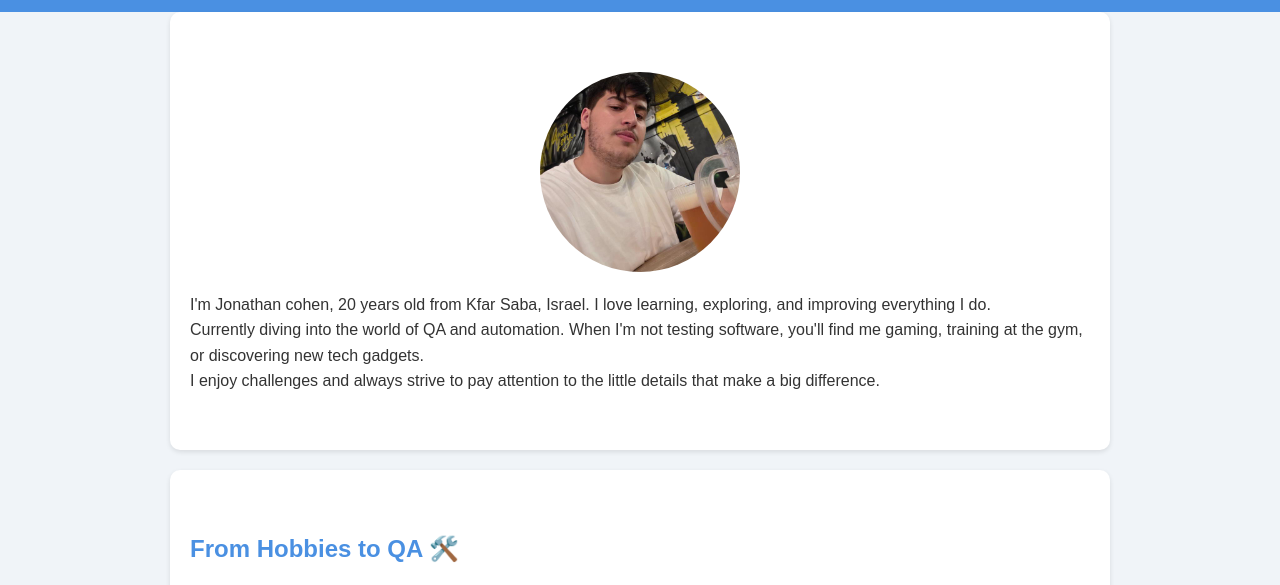
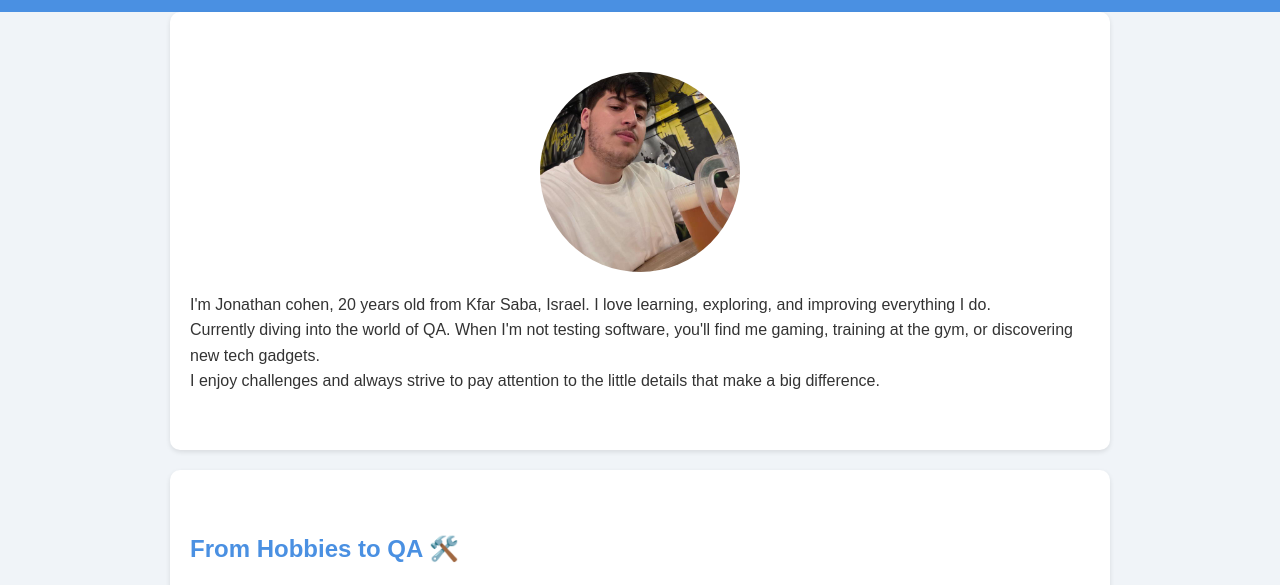
Before and after one commit to yhonatan12/MyPersonalWeb, a plain HTML site: page index.html in a window 1280 px wide. Shown: the part 148-733 px from the top of the page. Drawn offline with Linux system fonts and the light colour scheme.

Commit message:
Add files via upload

```diff
--- a/index.html
+++ b/index.html
@@ -25,7 +25,7 @@
         <img src="images/me.png" alt="כהנושקה" class="profile-pic">
         <p>I'm Jonathan cohen, 20 years old from Kfar Saba, Israel.
 I love learning, exploring, and improving everything I do. <br/>
-Currently diving into the world of QA and automation.
+Currently diving into the world of QA.
 
 When I'm not testing software, you'll find me gaming, training at the gym, or discovering new tech gadgets. <br/>
 I enjoy challenges and always strive to pay attention to the little details that make a big difference.</p>
```
